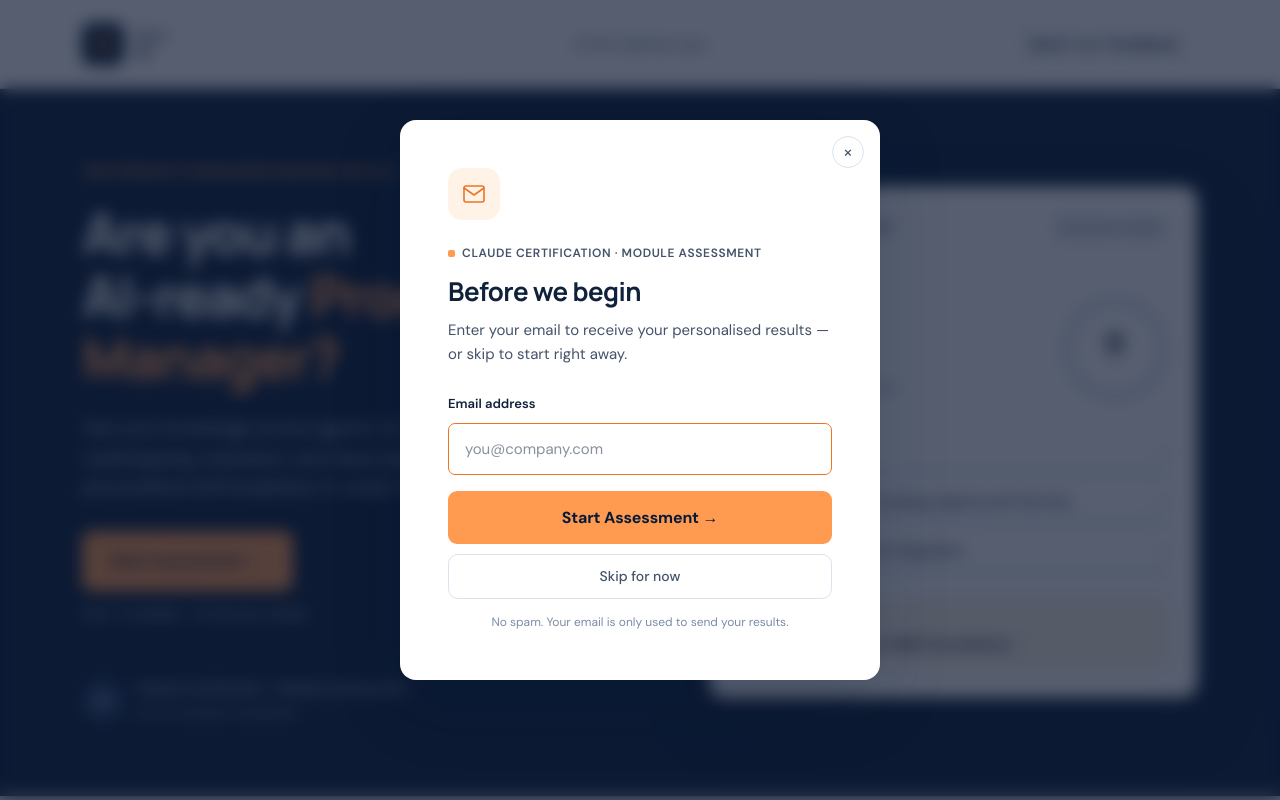
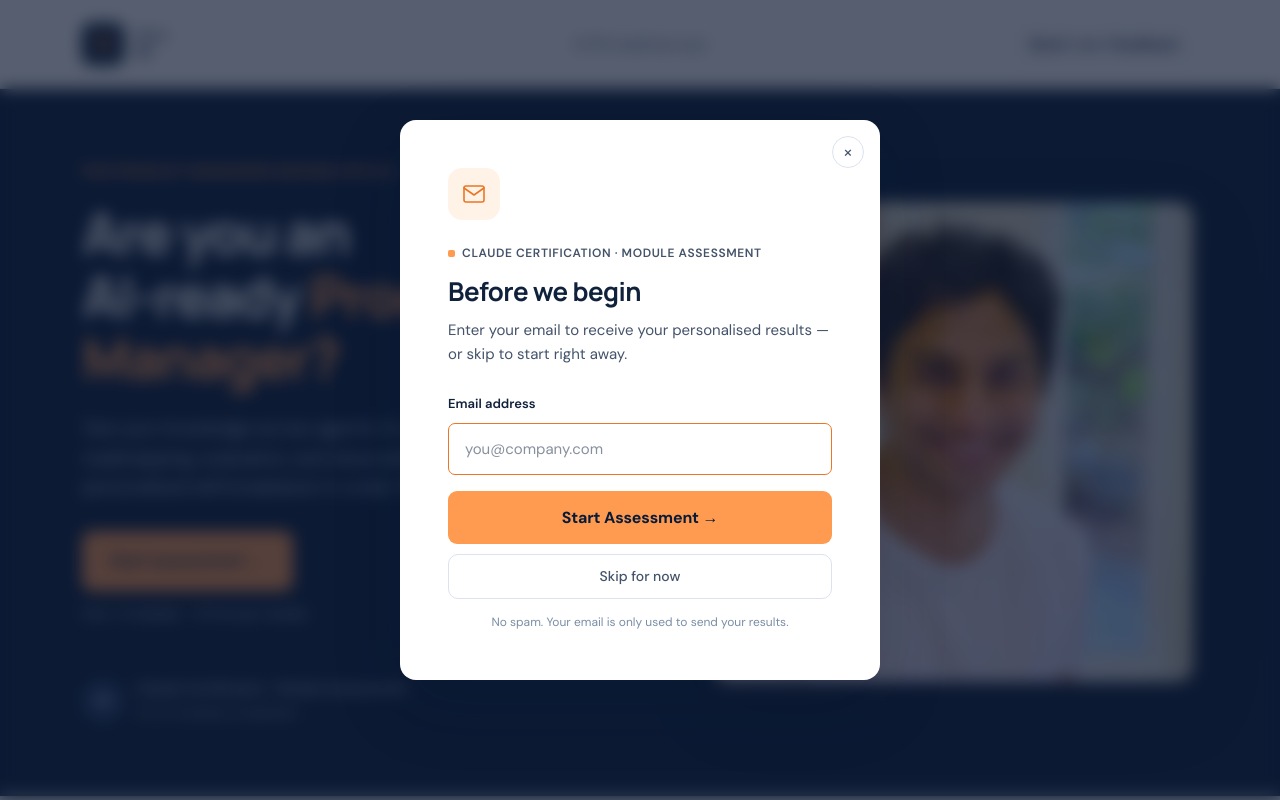
Before and after one commit to anushka2423/quix-ai, a Next.js app: page / in a window 1280 px wide. Shown: the top 800 px of the page. Built offline with nearby package versions, Linux system fonts and the light colour scheme.

Commit message:
hero-card added

```diff
--- a/src/app/page.tsx
+++ b/src/app/page.tsx
@@ -147,171 +147,20 @@
                 </div>
               </div>
 
-              {/* Right: module progress card */}
-              <div style={{
-                background: "#fff",
-                borderRadius: "16px",
-                padding: "28px",
-                boxShadow: "0 25px 70px rgba(0,0,0,.18)",
-                border: "1px solid #d7e4f8",
-                color: "var(--ink)",
-              }}>
-                {/* Card header */}
-                <div style={{
-                  display: "flex",
-                  justifyContent: "space-between",
-                  alignItems: "center",
-                  gap: "10px",
-                  borderBottom: "1px solid var(--border)",
-                  paddingBottom: "16px",
-                  flexWrap: "wrap",
-                  rowGap: "8px",
-                }}>
-                  <span style={{
-                    fontSize: "11px",
-                    letterSpacing: "0.8px",
-                    fontWeight: 800,
-                    color: "var(--ink-2)",
-                    textTransform: "uppercase",
-                    fontFamily: "var(--font-manrope), sans-serif",
-                  }}>
-                    YOUR AI PM SKILL REPORT
-                  </span>
-                  <span style={{
-                    fontSize: "12px",
-                    color: "var(--muted)",
-                    background: "var(--canvas)",
-                    borderRadius: "4px",
-                    padding: "3px 8px",
-                  }}>
-                    {completed > 0 ? "Your progress" : "Illustrative sample"}
-                  </span>
-                </div>
-
-                {/* Score row */}
-                <div style={{
-                  display: "flex",
-                  justifyContent: "space-between",
-                  gap: "12px",
-                  alignItems: "center",
-                  padding: "22px 0",
-                }}>
-                  <div>
-                    <p style={{ color: "var(--muted)", margin: "0 0 4px", fontSize: "14px" }}>
-                      Modules completed
-                    </p>
-                    <strong style={{
-                      fontSize: "52px",
-                      fontFamily: "var(--font-manrope), sans-serif",
-                      letterSpacing: "-3px",
-                      lineHeight: 1.25,
-                      color: "var(--ink)",
-                      fontWeight: 800,
-                      display: "block",
-                    }}>
-                      {completed}
-                      <span style={{ fontSize: "18px", letterSpacing: "0", color: "var(--muted)", fontWeight: 500 }}>
-                        /{unlocked.length}
-                      </span>
-                    </strong>
-                    <p style={{ fontSize: "13px", margin: "6px 0 0", color: "var(--muted)", maxWidth: "185px", lineHeight: 1.6 }}>
-                      {completed === 0
-                        ? "Start a module to see your score"
-                        : `${completed} module${completed !== 1 ? "s" : ""} complete`}
-                    </p>
-                  </div>
-
-                  {/* Ring */}
-                  <div style={{
-                    borderRadius: "50%",
-                    width: "108px",
-                    height: "108px",
-                    flexShrink: 0,
-                    background: `conic-gradient(var(--accent-dark) ${(completed / Math.max(unlocked.length, 1)) * 100}%, #e8edf5 0)`,
-                    display: "grid",
-                    placeContent: "center",
-                  }}>
-                    <span style={{
-                      background: "white",
-                      borderRadius: "50%",
-                      width: "84px",
-                      height: "84px",
-                      display: "flex",
-                      flexDirection: "column",
-                      alignItems: "center",
-                      justifyContent: "center",
-                      fontSize: "28px",
-                      fontWeight: 800,
-                      lineHeight: 1.2,
-                      fontFamily: "var(--font-manrope), sans-serif",
-                      color: "var(--ink)",
-                    }}>
-                      {completed === 0 ? "0" : Math.round((completed / unlocked.length) * 100)}
-                      <small style={{ fontSize: "12px", color: "var(--muted)", fontWeight: 400, lineHeight: 1 }}>
-                        {completed === 0 ? "—" : "%"}
-                      </small>
-                    </span>
-                  </div>
-                </div>
-
-                {/* Module bars */}
-                <div style={{ display: "grid", gap: "14px" }}>
-                  {unlocked.map((mod) => {
-                    const s = scores[String(mod.id)];
-                    return (
-                      <div key={mod.id} style={{ display: "grid", gridTemplateColumns: "1fr auto", gap: "6px", fontSize: "14px" }}>
-                        <span style={{ color: "var(--ink)", fontWeight: 500 }}>{mod.title}</span>
-                        <b style={{ fontWeight: 500, color: "var(--muted)" }}>{s ? `${s.pct}%` : "—"}</b>
-                        <span style={{
-                          gridColumn: "1 / -1",
-                          height: "7px",
-                          background: "#eaf0f7",
-                          borderRadius: "5px",
-                          overflow: "hidden",
-                          display: "block",
-                        }}>
-                          <span style={{
-                            display: "block",
-                            width: s ? `${s.pct}%` : "0%",
-                            height: "100%",
-                            background: "var(--accent-dark)",
-                            borderRadius: "5px",
-                            transition: "width 0.5s ease",
-                          }} />
-                        </span>
-                      </div>
-                    );
-                  })}
-                </div>
-
-                {/* Next step box */}
-                <div style={{
-                  marginTop: "22px",
-                  padding: "14px",
-                  borderRadius: "8px",
-                  background: "#fff3e8",
-                  borderLeft: "3px solid var(--accent-dark)",
-                }}>
-                  <span style={{
+              {/* Right: hero card screenshot */}
+              <div style={{ display: "flex", alignItems: "center", justifyContent: "center" }}>
+                {/* eslint-disable-next-line @next/next/no-img-element */}
+                <img
+                  src="/hero-card.avif"
+                  alt="AI PM Skill Report sample"
+                  style={{
+                    width: "100%",
+                    maxWidth: "480px",
+                    borderRadius: "16px",
+                    boxShadow: "0 25px 70px rgba(0,0,0,.18)",
                     display: "block",
-                    fontSize: "11px",
-                    letterSpacing: "0.8px",
-                    color: "var(--accent-dark)",
-                    fontWeight: 800,
-                    marginBottom: "6px",
-                    textTransform: "uppercase",
-                    fontFamily: "var(--font-manrope), sans-serif",
-                  }}>
-                    YOUR NEXT STEP
-                  </span>
-                  <strong style={{ fontSize: "14px", lineHeight: 1.5, display: "block", color: "var(--ink)" }}>
-                    {completed === 0
-                      ? "Start with Module 1: MSO Foundations"
-                      : completed < unlocked.length
-                      ? `Continue with Module ${completed + 1}`
-                      : "Book a call to unlock advanced modules"}
-                  </strong>
-                </div>
+                  }}
+                />
               </div>
             </div>
           </div>
```
Also changed, not shown: public/hero-card.avif (added).
